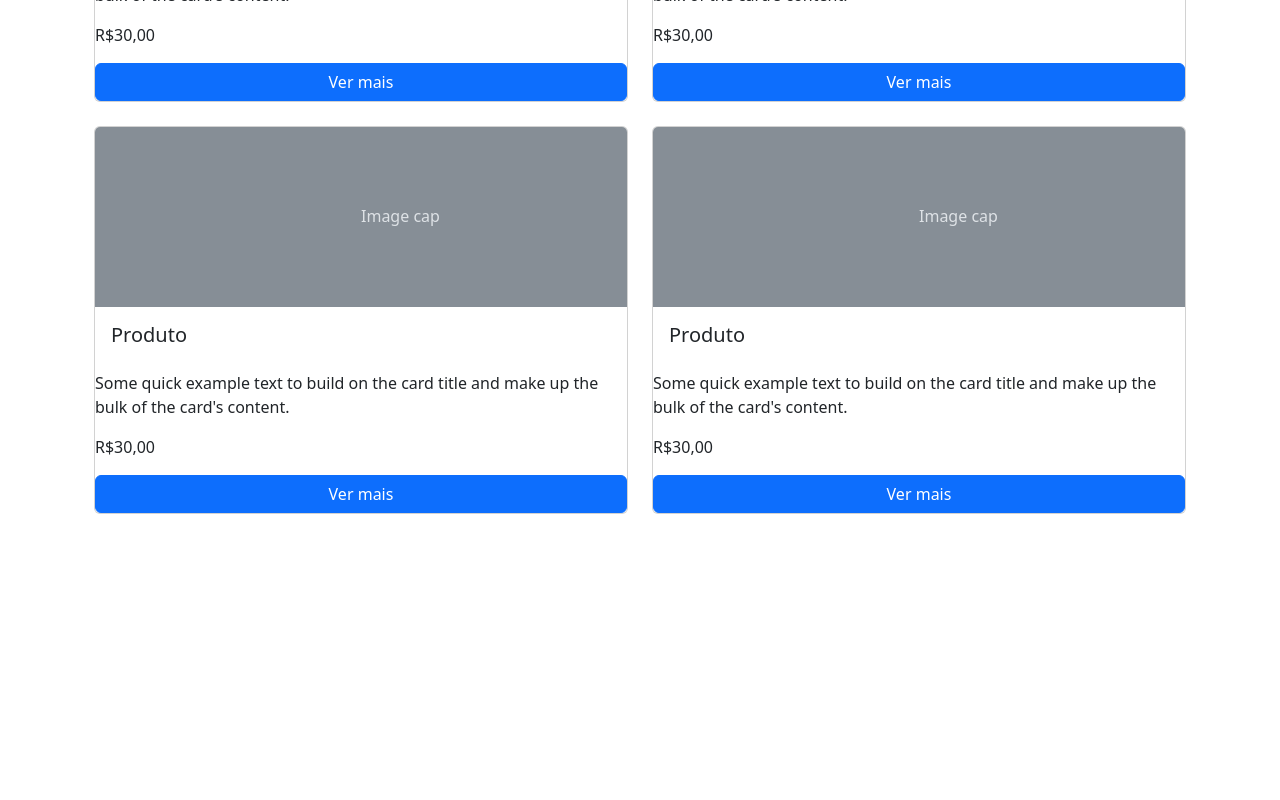
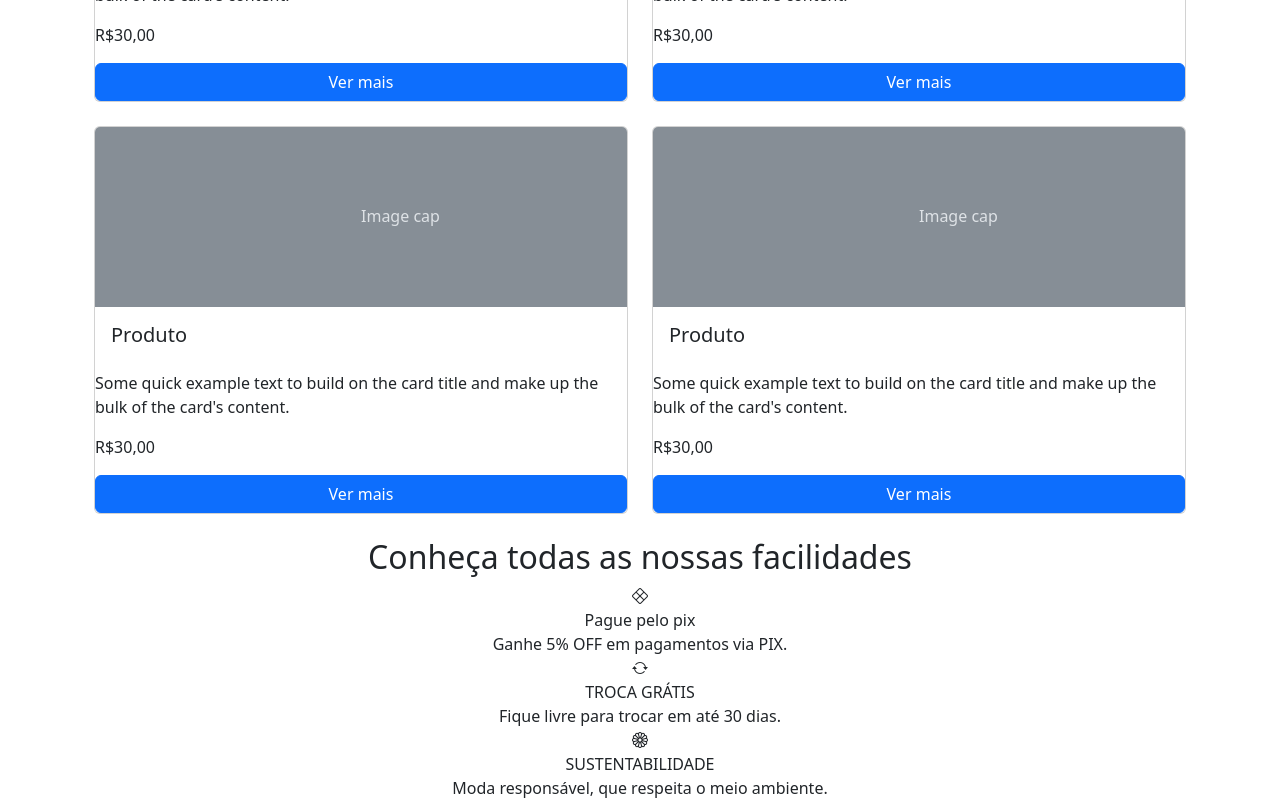
Before and after one commit to JulioPampuch/Meteora, a plain HTML site: page index.html in a window 1280 px wide. Shown: the part 1749-2549 px from the top of the page. Before the commit the page ends 2287 px from the top, so only its background shows below. Drawn offline with nearby package versions, Linux system fonts and the light colour scheme.

Commit message:
added bootstrap icons

```diff
--- a/index.html
+++ b/index.html
@@ -5,6 +5,7 @@
   <meta charset="UTF-8">
   <meta name="viewport" content="width=device-width, initial-scale=1.0">
   <title>Meteora</title>
+  <link rel="stylesheet" href="https://cdn.jsdelivr.net/npm/bootstrap-icons@1.10.5/font/bootstrap-icons.css">
   <link href="https://cdn.jsdelivr.net/npm/bootstrap@5.3.1/dist/css/bootstrap.min.css" rel="stylesheet"
     integrity="sha384-4bw+/aepP/YC94hEpVNVgiZdgIC5+VKNBQNGCHeKRQN+PtmoHDEXuppvnDJzQIu9" crossorigin="anonymous">
 </head>
@@ -304,6 +305,27 @@
     </div>
   </div>
 
+  <section class="text-center">
+
+    <h2>Conheça todas as nossas facilidades</h2>
+
+    <div>
+      <div><i class="bi bi-x-diamond"></i></div>
+      <div>Pague pelo pix</div>
+      <div>Ganhe 5% OFF em pagamentos via PIX.</div>
+    </div>
+    <div>
+      <div><i class="bi bi-arrow-repeat"></i></div>
+      <div>TROCA GRÁTIS</div>
+      <div>Fique livre para trocar em até 30 dias.</div>
+    </div>
+    <div>
+      <div><i class="bi bi-flower1"></i></div>
+      <div>SUSTENTABILIDADE</div>
+      <div>Moda responsável, que respeita o meio ambiente.</div>
+    </div>
+  </section>
+
   <script src="https://cdn.jsdelivr.net/npm/bootstrap@5.3.1/dist/js/bootstrap.bundle.min.js"
     integrity="sha384-HwwvtgBNo3bZJJLYd8oVXjrBZt8cqVSpeBNS5n7C8IVInixGAoxmnlMuBnhbgrkm"
     crossorigin="anonymous"></script>
```
